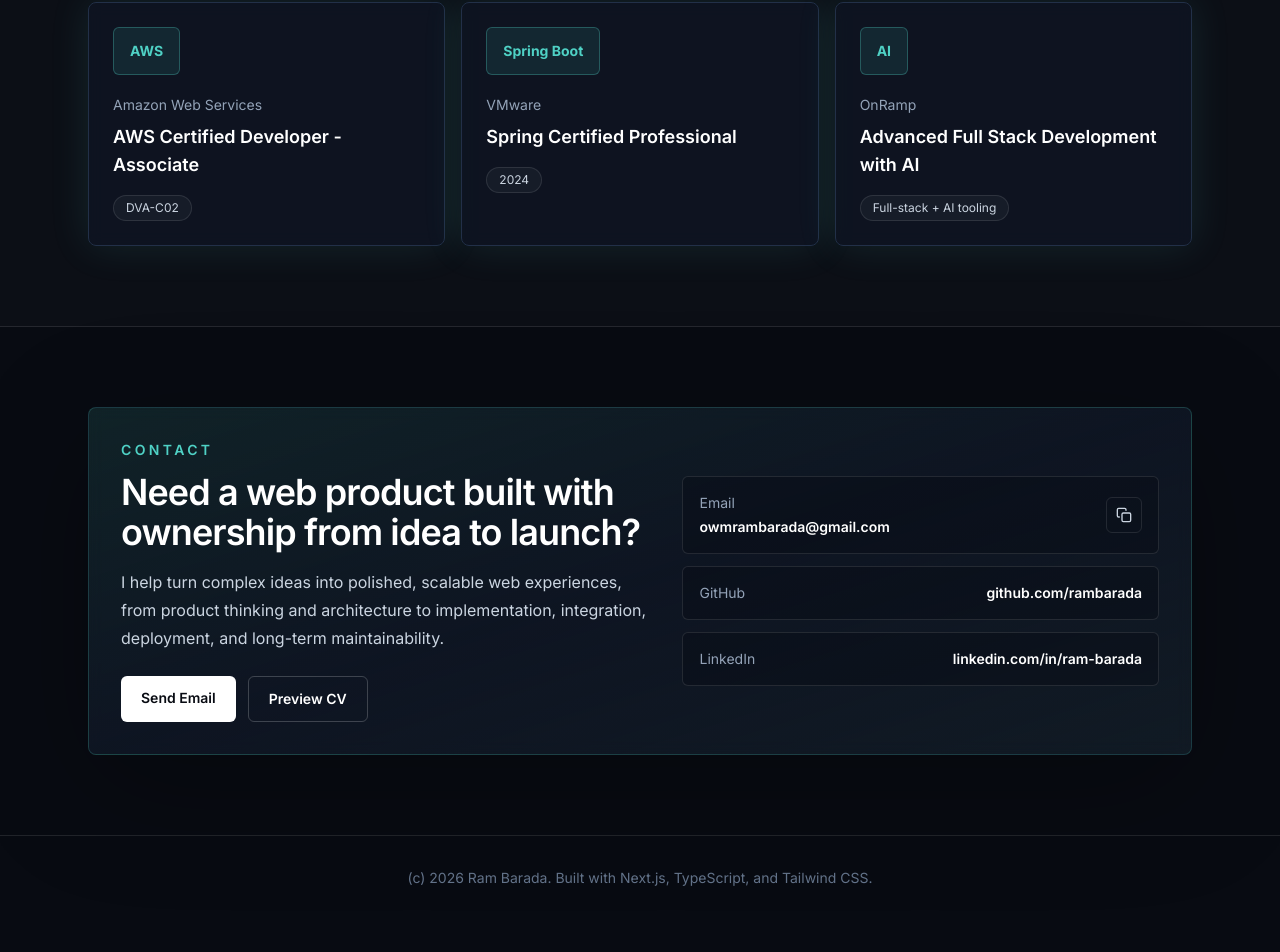
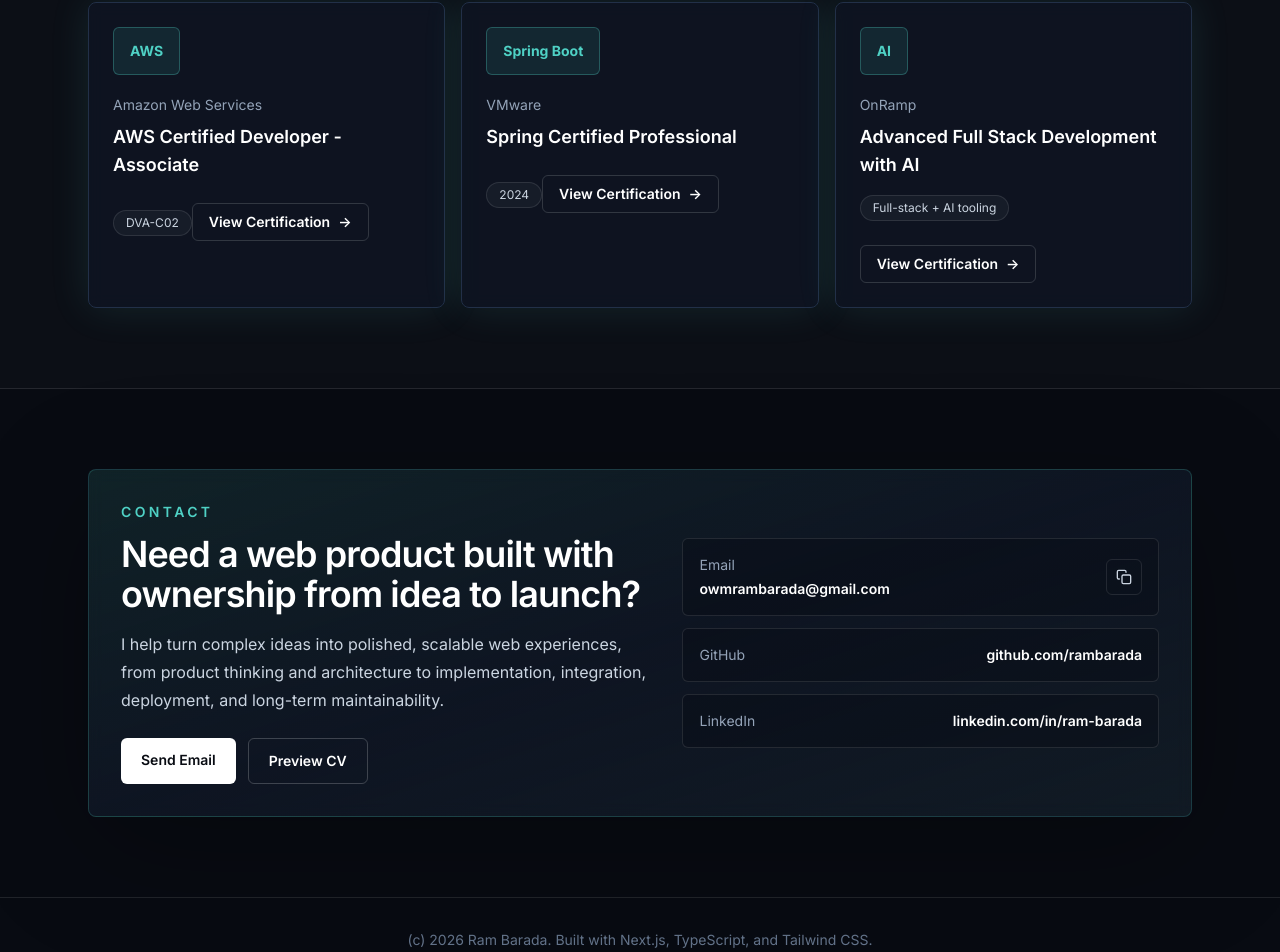
Before and after one commit to rambarada/portfolio-website, a Next.js app: page / in a window 1280 px wide. Shown: the part 4736-5688 px from the top of the page. Before the commit the page ends 5656 px from the top, so only its background shows below. Built offline with nearby package versions, Linux system fonts and the light colour scheme.

Commit message:
feat: add certification view links

```diff
--- a/components/sections/Certifications.tsx
+++ b/components/sections/Certifications.tsx
@@ -16,6 +16,15 @@
             <p className="mt-4 inline-flex rounded-full border border-white/10 bg-white/[0.04] px-3 py-1 text-xs text-slate-300">
               {certification.detail}
             </p>
+            <a
+              href={certification.href}
+              target="_blank"
+              rel="noreferrer"
+              className="mt-6 inline-flex items-center gap-2 rounded-md border border-white/15 px-4 py-2 text-sm font-semibold text-white transition duration-300 hover:-translate-y-0.5 hover:border-accent hover:text-accent"
+            >
+              View Certification
+              <span aria-hidden="true">-&gt;</span>
+            </a>
           </Card>
         ))}
       </div>
--- a/data/portfolio.ts
+++ b/data/portfolio.ts
@@ -45,6 +45,7 @@
   issuer: string;
   detail: string;
   badge: string;
+  href: string;
 };
 
 export const navItems = ["About", "Skills", "Experience", "Projects", "Certifications", "Contact"];
@@ -203,18 +204,21 @@
     issuer: "Amazon Web Services",
     detail: "DVA-C02",
     badge: "AWS",
+    href: "https://www.credly.com/badges/10a45beb-b487-48a0-a91a-0307eb511783/linked_in_profile",
   },
   {
     name: "Spring Certified Professional",
     issuer: "VMware",
     detail: "2024",
     badge: "Spring Boot",
+    href: "https://www.credly.com/badges/b905e27c-ac24-43a3-a534-2cdb4788be7c",
   },
   {
     name: "Advanced Full Stack Development with AI",
     issuer: "OnRamp",
     detail: "Full-stack + AI tooling",
     badge: "AI",
+    href: "https://drive.google.com/drive/folders/1t7b1bonGAsmFPw7Qpb7D1ziJfKtq88a2",
   },
 ];
 
```
